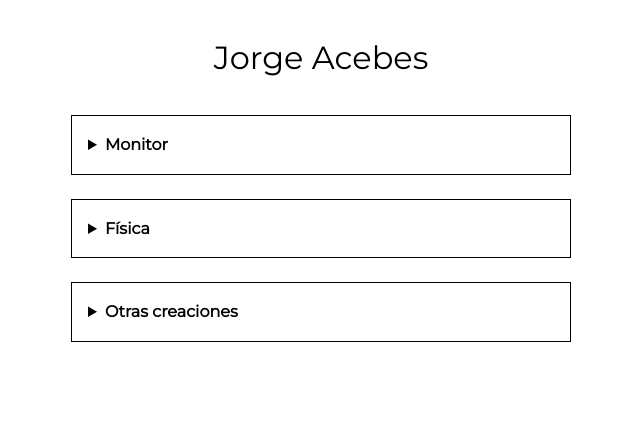
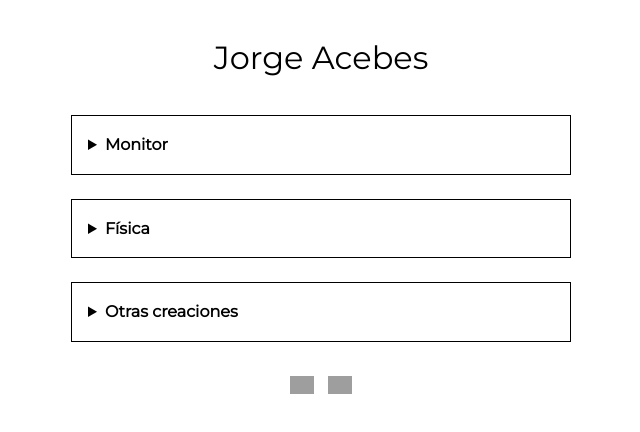
Before and after one commit to JorgeAcebes/Mi_Pagina_Web, a plain HTML site: page index.html in a window 1280 px wide. Shown: the whole page, without its empty margins (319-959 px from the left). Drawn offline with Linux system fonts and the light colour scheme; grey boxes are pictures that could not be loaded.

Commit message:
Update index.html

```diff
--- a/index.html
+++ b/index.html
@@ -44,6 +44,19 @@
   a:hover {
     border-bottom: 1px solid #000;
   }
+  footer {
+    text-align: center;
+    margin-top: 2rem;
+    font-size: 0.8rem;
+  }
+  footer a {
+    display: inline-block;
+    margin: 0 5px;
+    text-decoration: none;
+  }
+  footer a img {
+    width: 24px;
+    vertical-align: middle;
 </style>
 </head>
 <body>
@@ -73,6 +86,14 @@
       <a href="https://jorgeacebes.github.io/matrix_rain/" target="_blank" rel="noopener noreferrer">Matrix</a>
       <a href="https://jorgeacebes.github.io/diccionario_personal/" target="_blank" rel="noopener noreferrer">Diccionario Personal</a>
     </details>
+    <footer>
+  <a href="https://www.linkedin.com/in/TU_USUARIO" target="_blank" rel="noopener noreferrer">
+    <img src="https://cdn.jsdelivr.net/gh/simple-icons/simple-icons/icons/linkedin.svg" alt="LinkedIn" />
+  </a>
+  <a href="https://www.youtube.com/@TU_CANAL" target="_blank" rel="noopener noreferrer">
+    <img src="https://cdn.jsdelivr.net/gh/simple-icons/simple-icons/icons/youtube.svg" alt="YouTube" />
+  </a>
+</footer>
   </nav>
 </body>
 </html>
```
